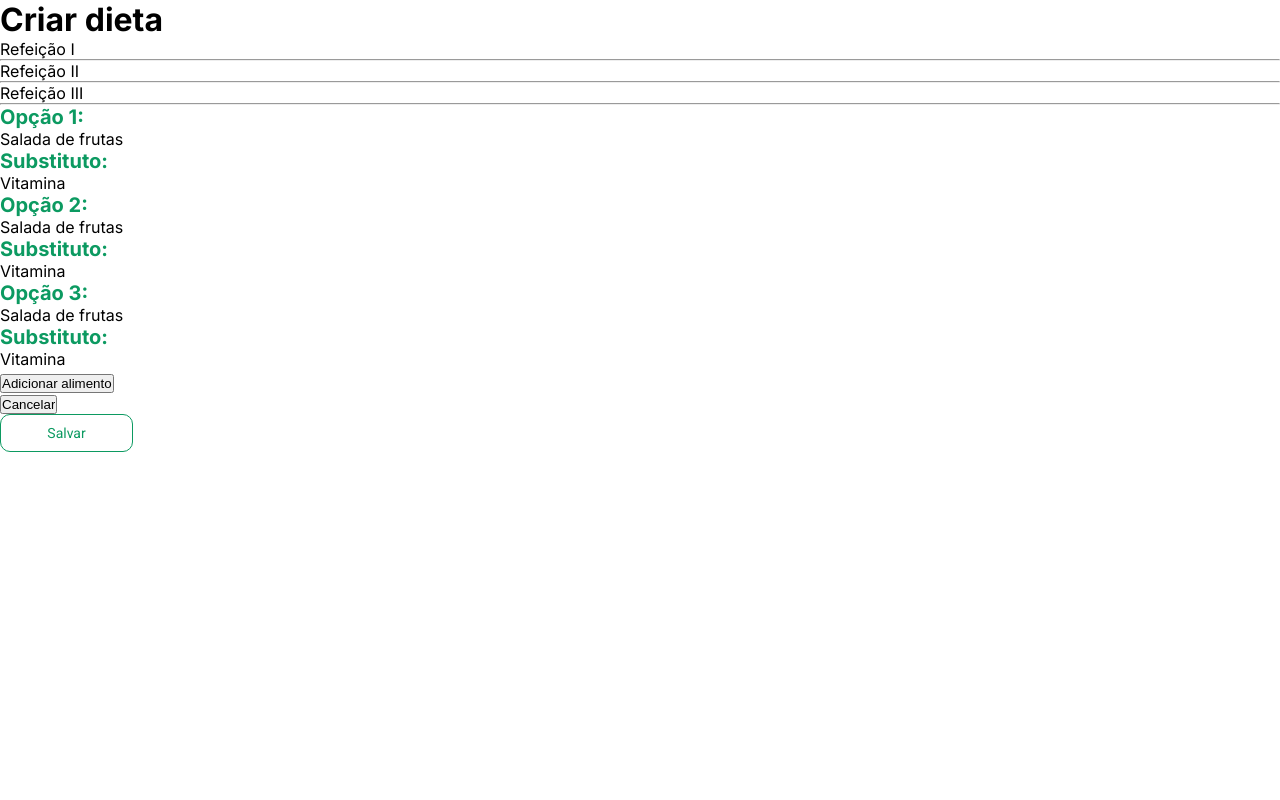
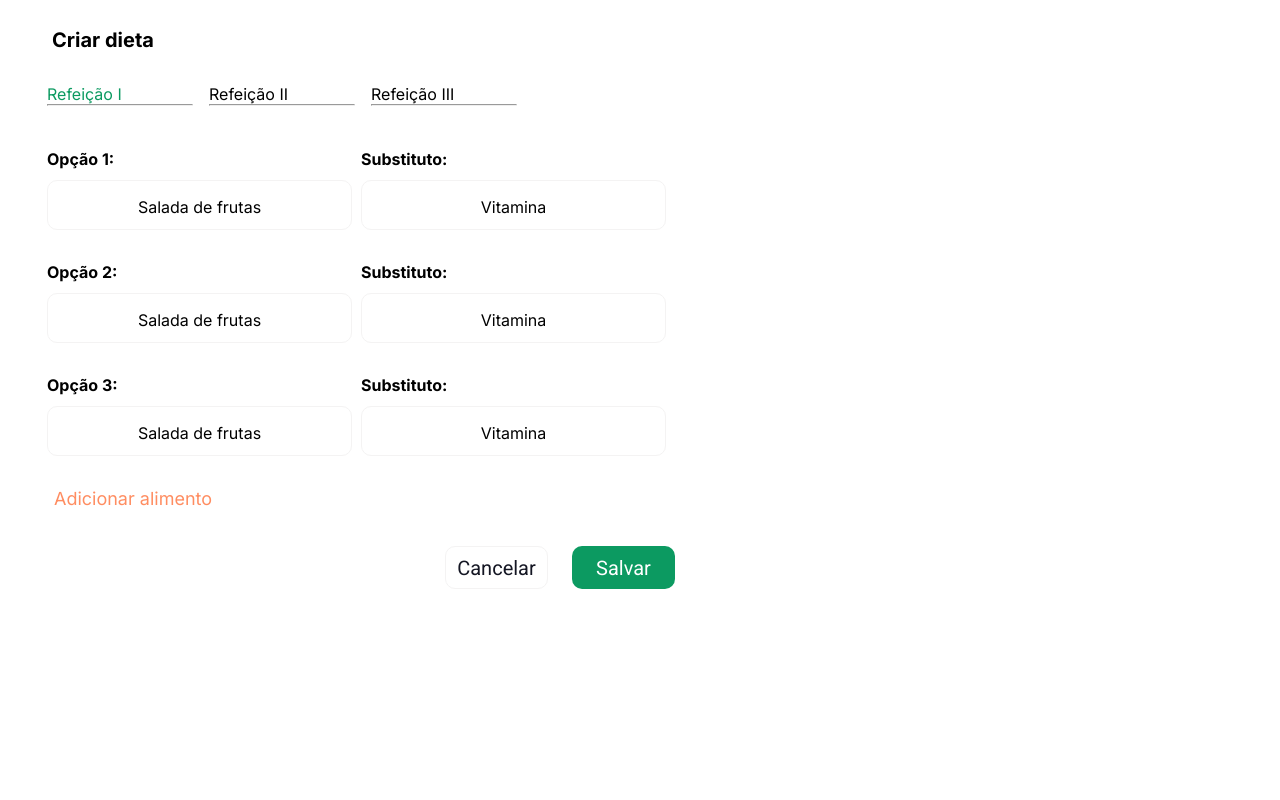
Before and after one commit to taysa-fernandes/Integrador1, a Django app: page /cadastrar-dieta in a window 1280 px wide. Run offline with Django 4.2, Linux system fonts and the light colour scheme; some libraries are stand-ins or nearby versions.

Commit message:
estilização finalizada

```diff
--- /dev/null
+++ b/core/static/core/estilos/estilo-cadastrar-dieta.css
@@ -0,0 +1,103 @@
+.topo-cadastrar-dieta{
+    display: flex;
+    justify-content: space-between;
+    margin-left: 52px;
+    margin-top: 28px;
+    margin-bottom: 32px;
+    margin-right: 26px;
+}
+.topo-cadastrar-dieta h1{
+    color: #000;
+    font-family: 'Inter',sans-serif;
+    font-size: 20px;
+}
+.cadastrar-dieta{
+    max-width: 709px;
+    max-height: 677px;
+}
+.refeicoes-dieta hr{
+    width: 146px;
+    color: #0C9A61;
+}
+.refeicoes-dieta{
+    display: flex;
+    gap: 16px;
+    margin-bottom: 43px;
+}
+.refeicao-1-dieta{
+    color: #0C9A61;
+}
+.container-opcoes-dietas label{
+    color: #000;
+    font-family: 'Inter', sans-serif;
+    font-size: 16px;
+}
+.container-opcoes-dietas p{
+    border-radius: 10px;
+    border: 1px solid  #F4F3F3;
+    background: #FFFFFF;
+    width: 305px;
+    height: 50px;
+    text-align: center;
+    padding-top: 16px;
+    padding-bottom: 15px;
+    margin-right: 22px;
+}
+.opcaos-dieta{
+    display: flex;
+}
+.opcaos-dieta p{
+    margin-top: 11px;
+    margin-bottom: 32px;
+}
+.adicionar-alimento{
+    display: flex;
+    gap: 7px;
+    align-items: center;
+}
+.adicionar-alimento .ph-plus{
+    color: #FF8D61;
+}
+.adicionar-alimento button{
+    border: none;
+    background-color: #FFFFFF;
+    color: #FF8D61;
+    font-family: 'Inter', sans-serif;
+    font-size: 18px;
+}
+.buttons-cadastrar-dieta #botao-salvar{
+    border-radius: 10px;
+    background:  #0C9A61;
+    border: none;
+    color:  #FFFFFF;
+    font-family: 'Roboto', sans-serif;
+    font-size: 20px;
+    width: 103px;
+    height: 43px;
+}
+.buttons-cadastrar-dieta{
+    float: right;
+    padding-top: 37px;
+    display: flex;
+
+}
+.buttons-cadastrar-dieta #botao-cancelar{
+    border-radius: 10px;
+    border: 1px solid #F4F3F3;
+    background:  #FFFFFF;
+    width: 103px;
+    height: 43px;
+    color:  #141623;
+    font-family: 'Roboto', sans-serif;
+    font-size: 20px;
+    margin-right: 24px;
+}
+.refeicoes-dieta,
+.container-opcoes-dietas,
+.adicionar-alimento{
+    margin-left: 47px;
+}
+.container-opcoes-dietas,
+.buttons-cadastrar-dieta{
+    margin-right: 34px;
+}
--- a/core/templates/core/base.html
+++ b/core/templates/core/base.html
@@ -27,6 +27,7 @@
 
     <link rel="stylesheet" type="text/css" href="{% static 'core/estilos/alimentos.css' %}" />
     <link rel="stylesheet" type="text/css" href="{% static 'core/estilos/dieta.css' %}" />
+    <link rel="stylesheet" type="text/css" href="{% static 'core/estilos/estilo-cadastrar-dieta.css' %}" />
 
     <script src="https://unpkg.com/@phosphor-icons/web"></script>
   </head>
--- a/core/templates/core/cadastrar-dieta.html
+++ b/core/templates/core/cadastrar-dieta.html
@@ -9,30 +9,51 @@
             <i class="ph ph-x"></i>
         </div>
         <div class="refeicoes-dieta">
+            <div class="refeicao-1-dieta">
                 <p>Refeição I</p>
                 <hr>
+            </div>
+            <div class="refeicao-2-dieta">
                 <p>Refeição II</p>
                 <hr>
+            </div>
+            <div class="refeicao-2-dieta">
                 <p>Refeição III</p>
                 <hr>
             </div>
+        </div>
+        <div class="container-opcoes-dietas">
+            <div class="opcaos-dieta">
                 <div class="opcao-1-dieta">
                     <label>Opção 1:</label>
                     <p>Salada de frutas</p>
+                </div>
+                <div class="substituto-1-dieta">
                     <label>Substituto: </label>
                     <p>Vitamina</p>
                 </div>
+            </div>
+            <div class="opcaos-dieta">
                 <div class="opcao-2-dieta">
                     <label>Opção 2:</label>
                     <p>Salada de frutas</p>
+                </div>
+                <div class="substituto-2-dieta">
                     <label>Substituto: </label>
                     <p>Vitamina</p>
                 </div>
+            </div>
+            <div class="opcaos-dieta">
                 <div class="opcao-3-dieta">
                     <label>Opção 3:</label>
                     <p>Salada de frutas</p>
+                </div>
+                <div class="substituto-3-dieta">
                     <label>Substituto: </label>
                     <p>Vitamina</p>
+                    </div>
+                </div>
+            </div>
         </div>
         <div class="adicionar-alimento">
             <i class="ph ph-plus"></i>
```
Lines whose indentation alone changed are shown as unchanged.
